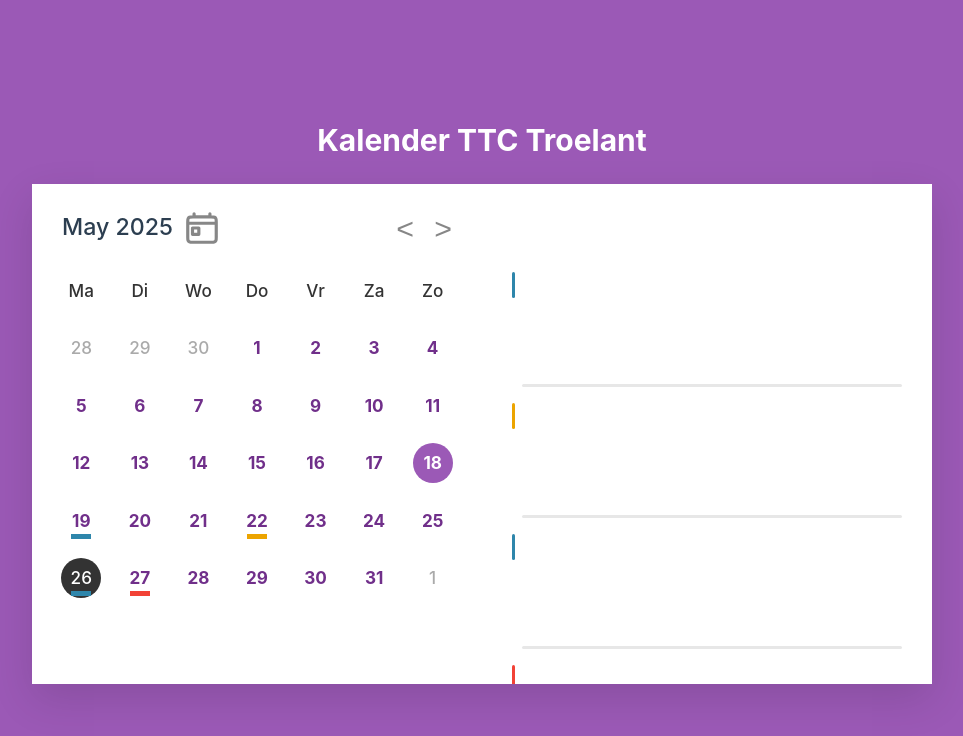
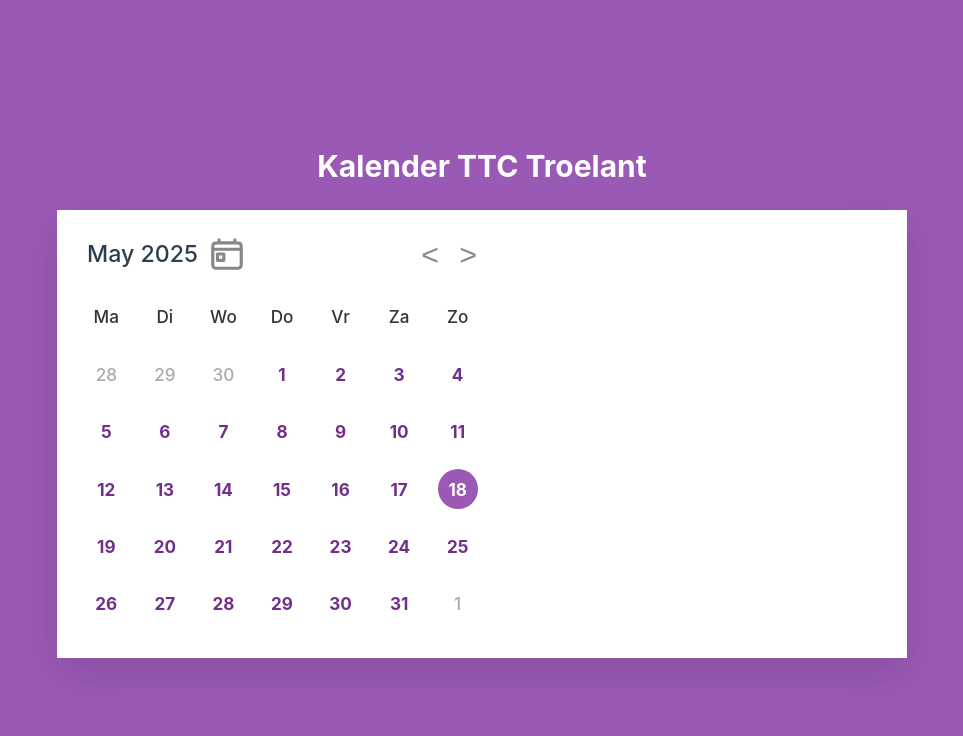
Before and after one commit to ttc-troelant/calendar, a Vue app: page / in a window 1280 px wide. Shown: the top 736 px of the page, without its empty margins (158-1121 px from the left). Built offline with nearby package versions, Linux system fonts and the light colour scheme.

Commit message:
Add filter by date

```diff
--- a/src/App.vue
+++ b/src/App.vue
@@ -20,7 +20,8 @@
 const filteredActivities = computed(() => activities.filter(activity => {
   return activity.from.getFullYear() == date.value.getFullYear() &&
     activity.from.getMonth() == date.value.getMonth()
-}))
+}).sort((a, b) => a.from.getTime() - b.from.getTime())
+)
 
 function UpdateDate(newYear: number, newMonth: number) {
   date.value = new Date(newYear, newMonth)
@@ -29,36 +30,36 @@
 const activities: Activity[] = [
   {
     title: "Troelant A / Nova B",
-    from: new Date(2025, 4, 19, 20, 0, 0),
-    till: new Date(2025, 4, 19, 23, 0, 0),
+    from: new Date(2025, 5, 19, 20, 0, 0),
+    till: new Date(2025, 5, 19, 23, 0, 0),
     category: ActivityCategory.APLOEG,
     location: 'Jeugdhuis Troelant, Vleeshouwersstraat 4c, 9112 Sinaai',
   },
   {
     title: "Troelant B / St-Niklase B",
-    from: new Date(2025, 4, 22, 20, 0, 0),
-    till: new Date(2025, 4, 22, 23, 0, 0),
+    from: new Date(2025, 5, 22, 20, 0, 0),
+    till: new Date(2025, 5, 22, 23, 0, 0),
     category: ActivityCategory.BPLOEG,
     location: 'Jeugdhuis Troelant, Vleeshouwersstraat 4c, 9112 Sinaai',
   },
   {
     title: "St-Niklase A / Troelant A",
-    from: new Date(2025, 4, 26, 20, 0, 0),
-    till: new Date(2025, 4, 26, 23, 0, 0),
+    from: new Date(2025, 5, 26, 20, 0, 0),
+    till: new Date(2025, 5, 26, 23, 0, 0),
     category: ActivityCategory.APLOEG,
     location: 'Brandweerkazerne, Nijverheidsstraat 29, 9100 Sint-Niklaas',
   },
   {
     title: "Troelant C / Orix C",
-    from: new Date(2025, 4, 27, 20, 0, 0),
-    till: new Date(2025, 4, 27, 23, 0, 0),
+    from: new Date(2025, 5, 27, 20, 0, 0),
+    till: new Date(2025, 5, 27, 23, 0, 0),
     category: ActivityCategory.CPLOEG,
     location: 'Jeugdhuis Troelant, Vleeshouwersstraat 4c, 9112 Sinaai',
   },
   {
     title: "Zaal niet beschikbaar",
-    from: new Date(2025, 4, 26, 20, 0, 0),
-    till: new Date(2025, 4, 26, 23, 0, 0),
+    from: new Date(2025, 5, 26, 20, 0, 0),
+    till: new Date(2025, 5, 26, 23, 0, 0),
     category: ActivityCategory.ONBESCHIKBAAR,
     location: 'Jeugdhuis Troelant, Vleeshouwersstraat 4c, 9112 Sinaai',
   },
```
